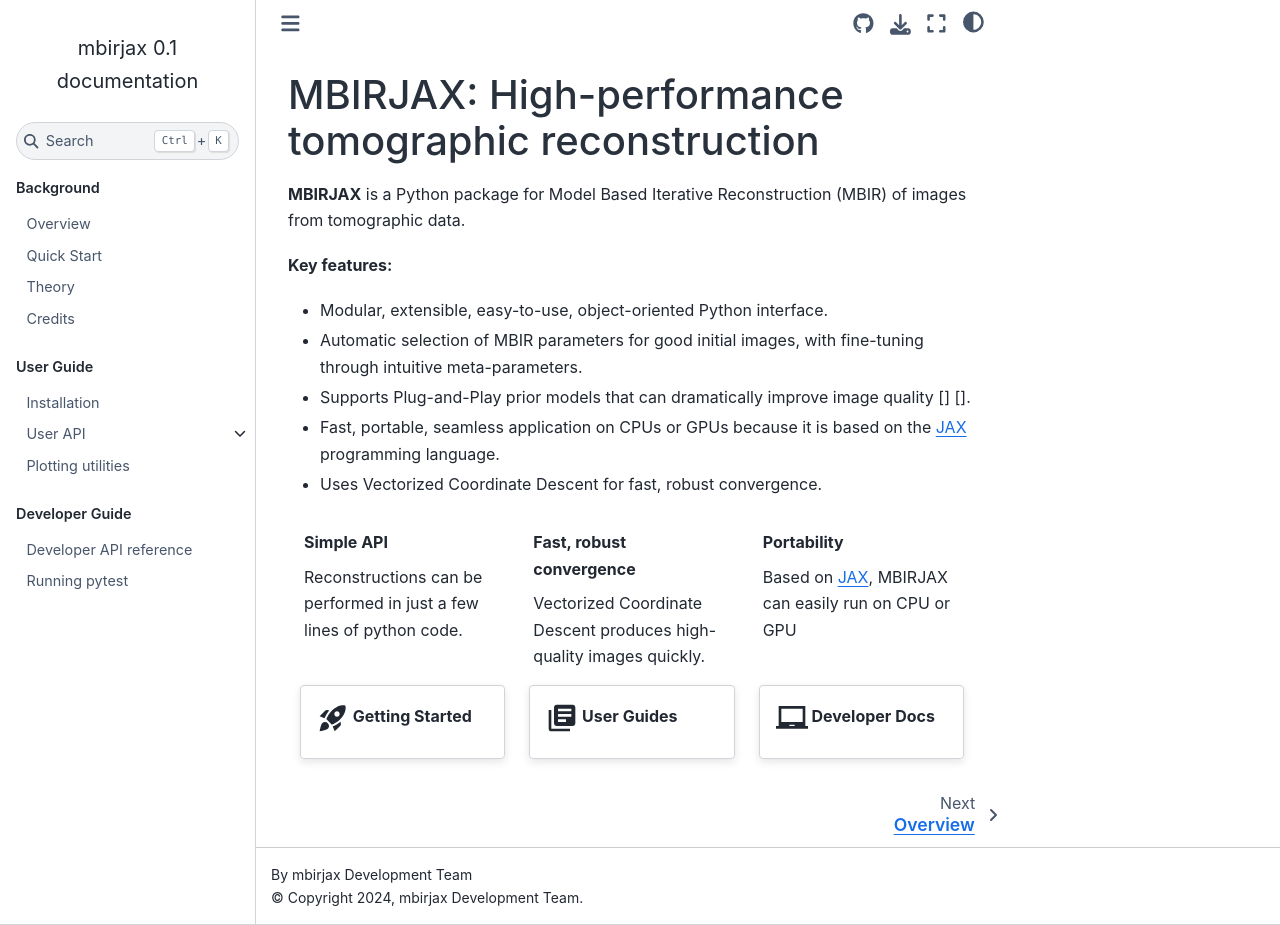
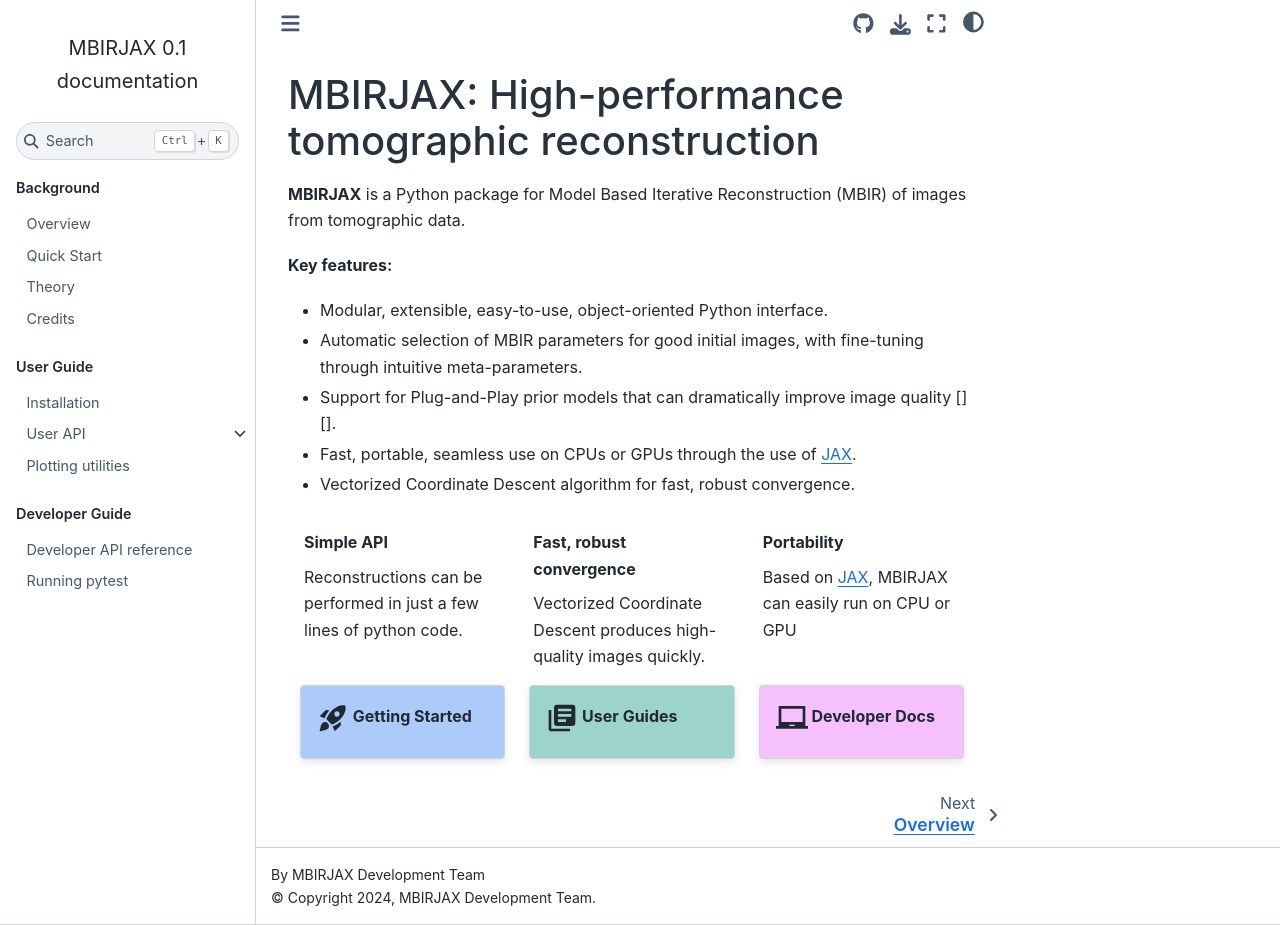
Before and after one commit to cabouman/mbirjax, a Sphinx documentation site: the page built from docs/source/index.rst, in a window 1280 px wide and 925 px high. Built offline with Sphinx 7.4.7 and the Sphinx Book theme 1.1.4, drawn with Linux system fonts in a browser that asks for light colours.

Commit message:
Improve sphinx docs.

```diff
--- /dev/null
+++ b/docs/source/_static/custom_styles.css
@@ -0,0 +1,16 @@
+
+:root {
+  --block-bg-opacity: .5;
+}
+
+.getting-started {
+  background-color: rgba(93, 152, 246, var(--block-bg-opacity));
+}
+
+.user-guides {
+  background-color: rgba(59, 167, 155, var(--block-bg-opacity));
+}
+
+.developer-docs {
+  background-color: rgba(235, 129, 252, var(--block-bg-opacity));
+}
--- a/docs/source/conf.py
+++ b/docs/source/conf.py
@@ -12,9 +12,18 @@
 #
 import os
 import sys
-import sphinx_rtd_theme
 
 sys.path.insert(0, os.path.abspath('../../mbirjax'))  # Adjust the path as necessary
+sys.path.insert(0, os.path.abspath('..'))  # Adjust the path as necessary
+
+# -- Project information -----------------------------------------------------
+
+project = 'MBIRJAX'
+copyright = '2024, MBIRJAX Development Team'
+author = 'MBIRJAX Development Team'
+
+# The full version, including alpha/beta/rc tags
+release = '0.1'
 
 
 def skip(app, what, name, obj, would_skip, options):
@@ -26,15 +35,6 @@
 def setup(app):
     app.connect("autodoc-skip-member", skip)
 
-
-# -- Project information -----------------------------------------------------
-
-project = 'mbirjax'
-copyright = '2024, mbirjax Development Team'
-author = 'mbirjax Development Team'
-
-# The full version, including alpha/beta/rc tags
-release = '0.1'
 
 
 # -- General configuration ---------------------------------------------------
@@ -106,14 +106,6 @@
 # The theme to use for HTML and HTML Help pages.  See the documentation for
 # a list of builtin themes.
 #
-#html_theme = 'bizstyle'
-# html_theme = 'sphinx_rtd_theme'
-# html_theme_path = [sphinx_rtd_theme.get_html_theme_path()]
-#
-# html_theme_options = {
-#     'style_nav_header_background': '#4f8fb8ff',
-#     'collapse_navigation': False,
-# }
 html_theme = 'sphinx_book_theme'
 
 # Theme options are theme-specific and customize the look and feel of a theme
@@ -128,12 +120,17 @@
 
 main_doc = 'index'
 
-html_logo = "logo.png"
+html_logo = "_static/logo.png"
+
+# Add any paths that contain custom static files (such as style sheets) here,
+# relative to this directory. They are copied after the builtin static files,
+# so a file named "default.css" will overwrite the builtin "default.css".
+html_static_path = ["_static"]
+# html_static_path = []
+
+html_css_files = [
+    'custom_styles.css',
+]
 
 # Output file base name for HTML help builder.
 htmlhelp_basename = project + 'doc'
-# Add any paths that contain custom static files (such as style sheets) here,
-# relative to this directory. They are copied after the builtin static files,
-# so a file named "default.css" will overwrite the builtin "default.css".
-#html_static_path = ['_static']
-html_static_path = []
--- a/docs/source/index.rst
+++ b/docs/source/index.rst
@@ -13,9 +13,9 @@
 
 * Modular, extensible, easy-to-use, object-oriented Python interface.
 * Automatic selection of MBIR parameters for good initial images, with fine-tuning through intuitive meta-parameters.
-* Supports Plug-and-Play prior models that can dramatically improve image quality [] [].
-* Fast, portable, seamless application on CPUs or GPUs because it is based on the JAX_ programming language.
-* Uses Vectorized Coordinate Descent for fast, robust convergence.
+* Support for Plug-and-Play prior models that can dramatically improve image quality [] [].
+* Fast, portable, seamless use on CPUs or GPUs through the use of JAX_.
+* Vectorized Coordinate Descent algorithm for fast, robust convergence.
 
 
 
```
Also changed, not shown: other parts of docs/source/index.rst (+3 -0 lines).
